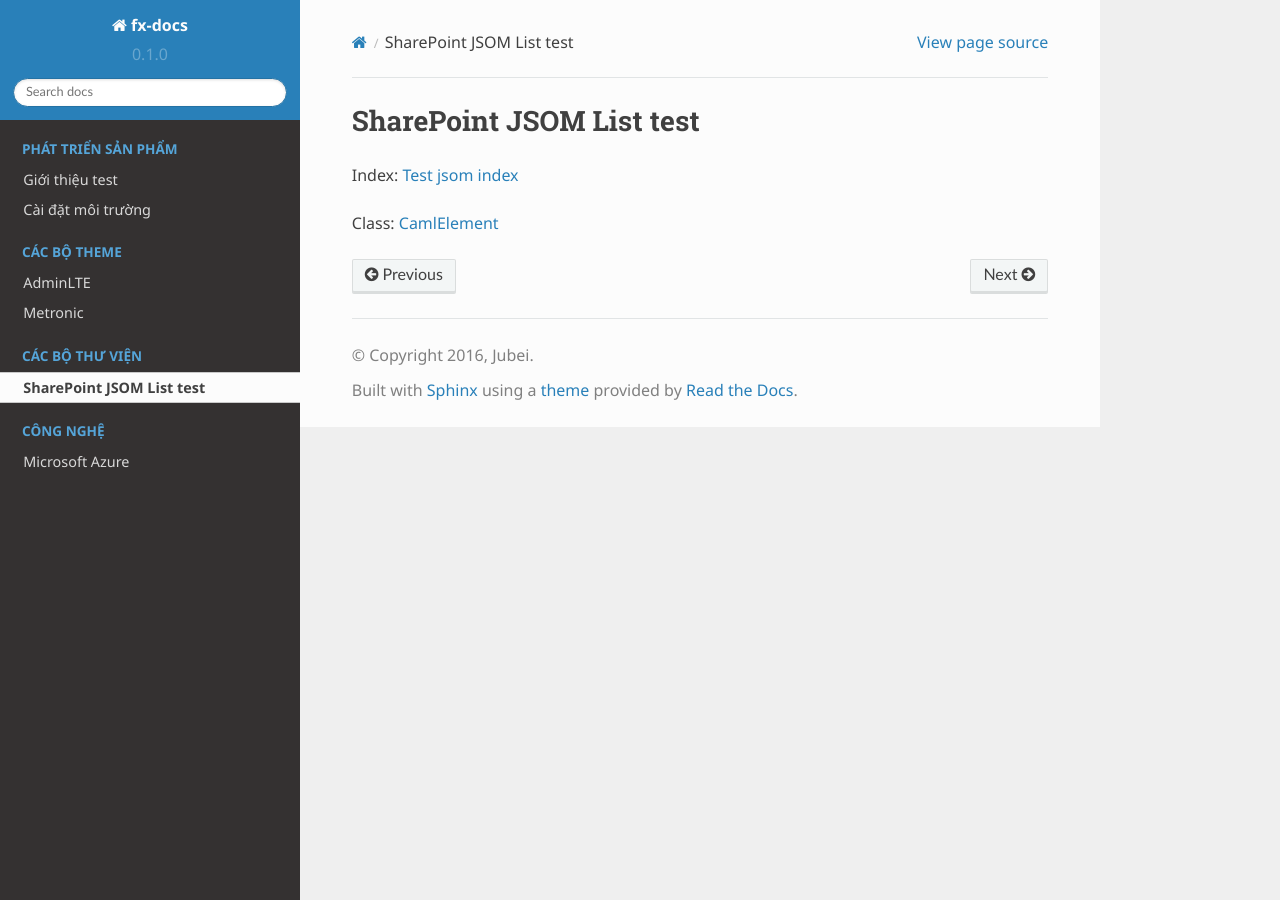
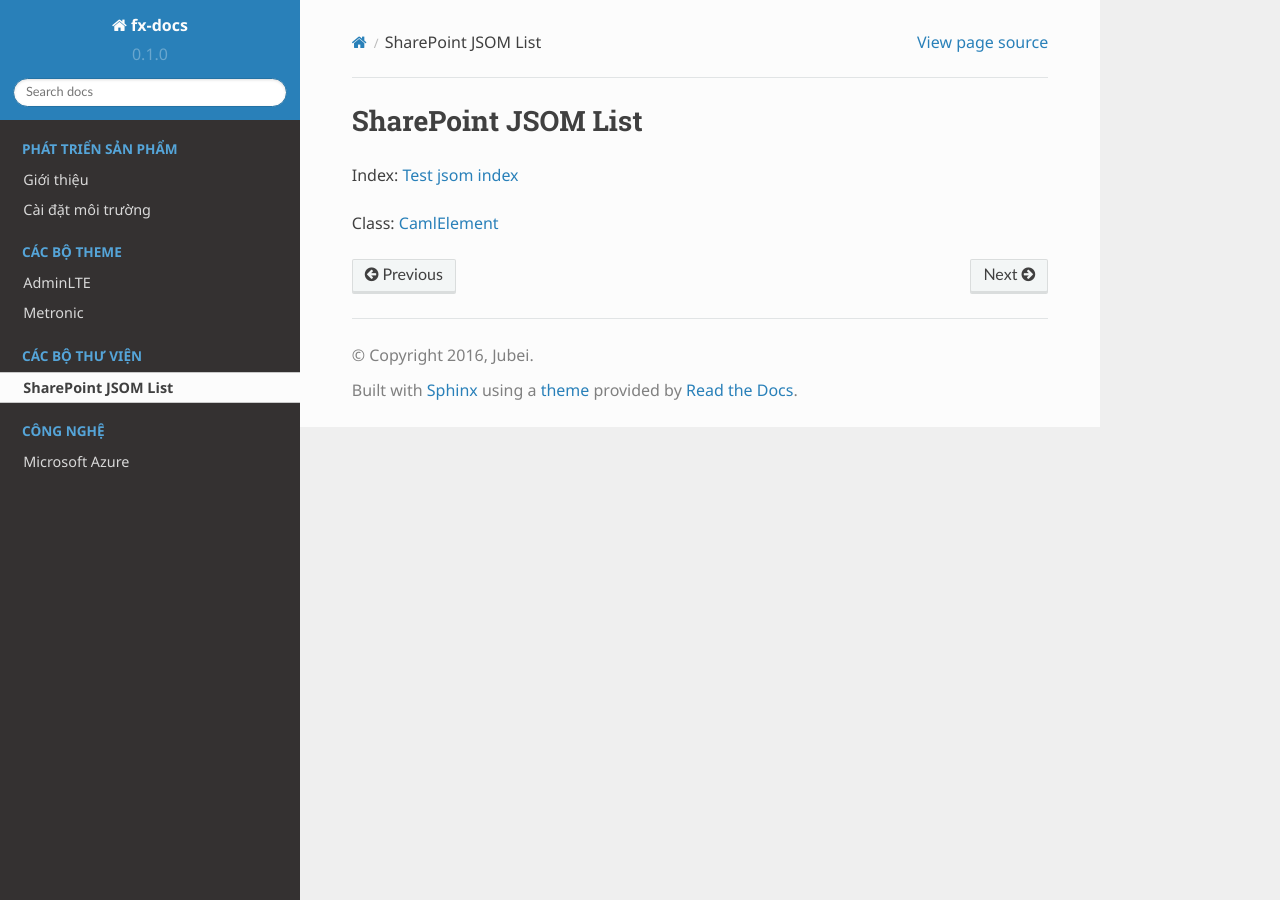
Before and after one commit to fanxipan/fx-docs, a Sphinx documentation site: the page built from docs/modules/code-libraries/sp-jsom-list/index.rst, in a window 1280 px wide. Built offline with Sphinx 7.4.7 and the Read the Docs theme 2.0.0, drawn with Linux system fonts in a browser that asks for light colours.

Commit message:
no message

```diff
--- a/docs/conf.py
+++ b/docs/conf.py
@@ -19,7 +19,7 @@ import os
 # If extensions (or modules to document with autodoc) are in another directory,
 # add these directories to sys.path here. If the directory is relative to the
 # documentation root, use os.path.abspath to make it absolute, like shown here.
-sys.path.insert(0, os.path.abspath('.'))
+sys.path.insert(0, os.path.abspath('./extensions'))
 #sys.path.append(os.path.abspath('/en/lastest/extensions'))
 
 # -- General configuration ------------------------------------------------
@@ -32,10 +32,10 @@ sys.path.insert(0, os.path.abspath('.'))
 # ones.
 extensions = [
     'sphinx.ext.autodoc',
-    #'fx.code-libraries.sp-jsom-list.jsom-index',
-    #'fx.code-libraries.sp-jsom-list.jsom-class'
-    'jsom-index',
-    'jsom-class'
+    'fx.code-libraries.sp-jsom-list.jsom-index',
+    'fx.code-libraries.sp-jsom-list.jsom-class'
+    #'jsom-index',
+    #'jsom-class'
 ]
 
 # base url for jsom docs
--- a/docs/modules/code-libraries/sp-jsom-list/index.rst
+++ b/docs/modules/code-libraries/sp-jsom-list/index.rst
@@ -1,7 +1,7 @@
 .. include:: /refs/refs.rst
 
-SharePoint JSOM List test
-*************************
+SharePoint JSOM List
+********************
 
 Index: :jsom-index:`Test jsom index`
 
--- a/docs/modules/dev-workflow/intro/index.rst
+++ b/docs/modules/dev-workflow/intro/index.rst
@@ -1,7 +1,7 @@
 .. _dev-workflow-intro:
 
-Giới thiệu test
-***************
+Giới thiệu
+**********
 
 Quy chuẩn việc phát triển phần mềm nhằm đạt được một số mục đích sau:
 
```
